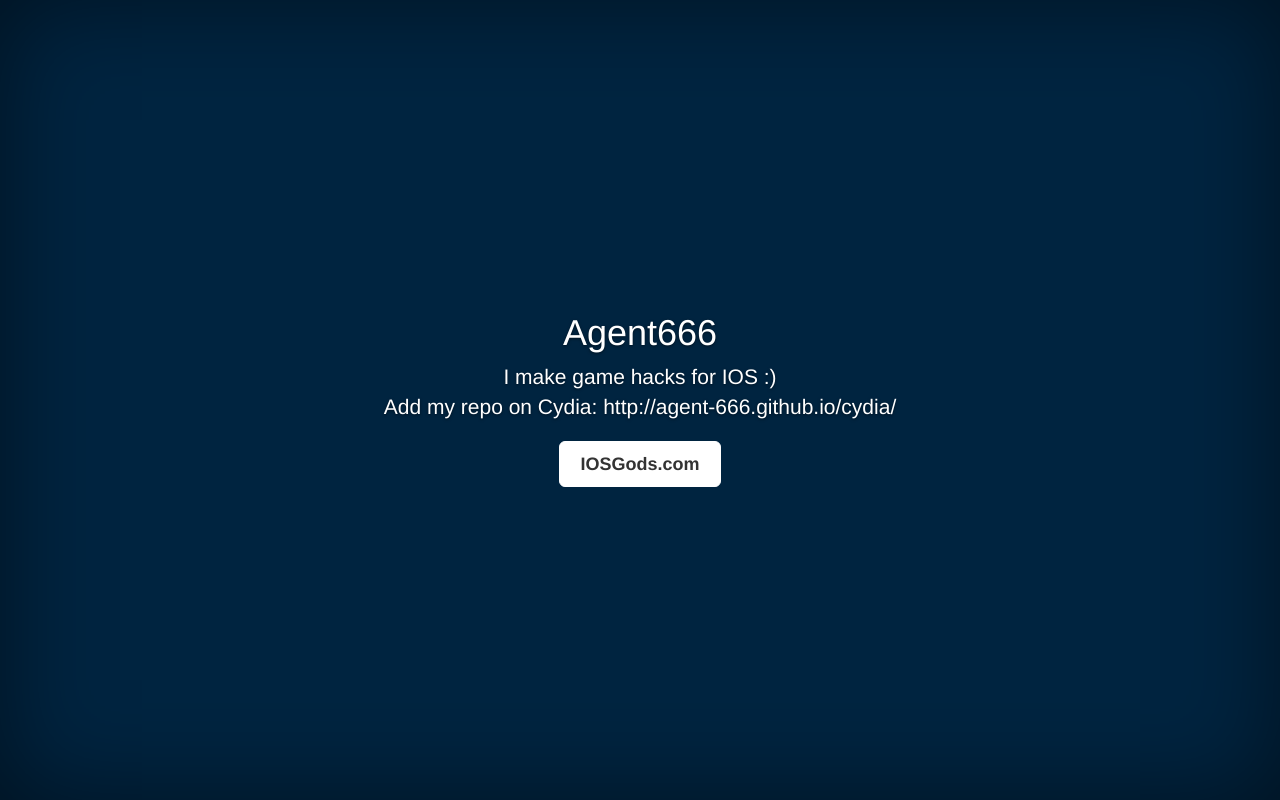
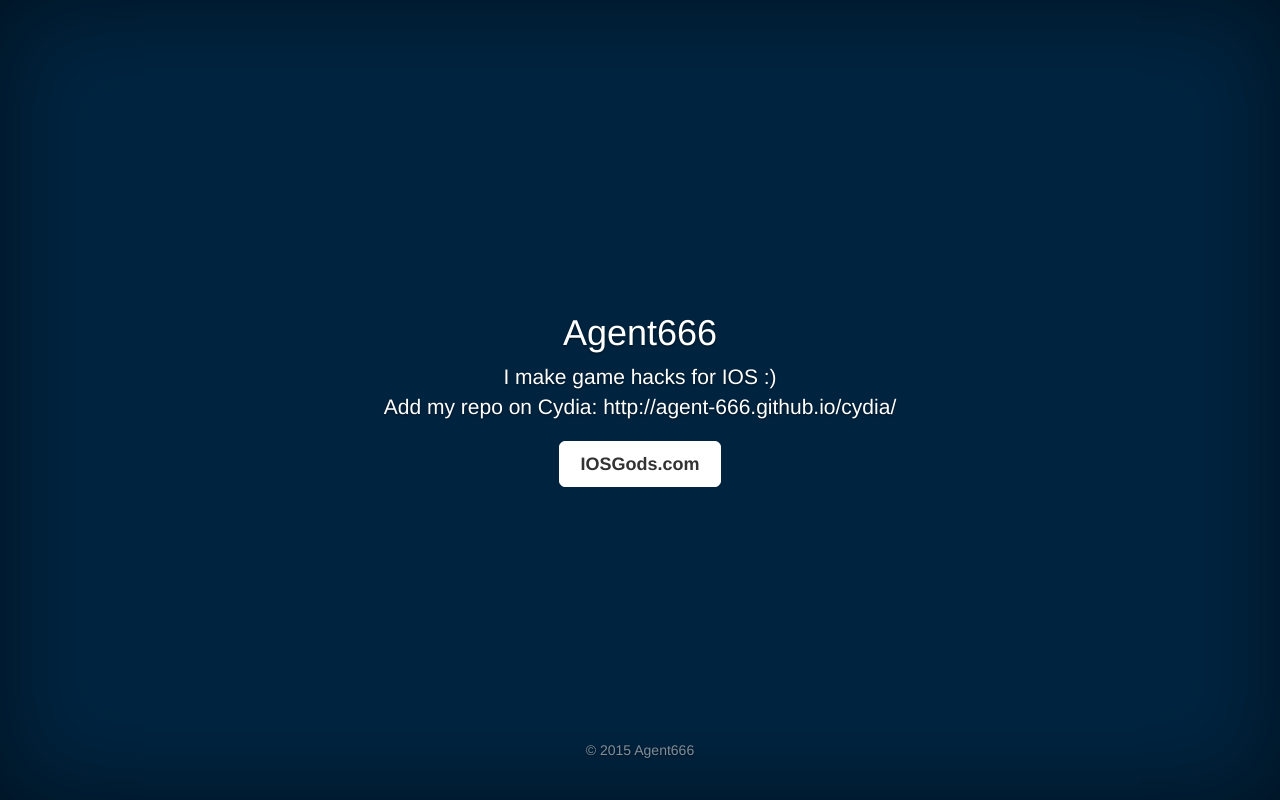
Before and after one commit to Agent-666/Agent-666.github.io, a plain HTML site: page index.html in a window 1280 px wide. Drawn offline with nearby package versions, Linux system fonts and the light colour scheme.

Commit message:
Added copyright

```diff
--- a/index.html
+++ b/index.html
@@ -16,6 +16,12 @@
               			<a href="http://iosgods.com/user/56887-agent666/" class="btn btn-lg btn-default">IOSGods.com</a>
             		</p>
           		</div>
+
+          		<div class="mastfoot">
+            		<div class="inner">
+              			<p>&copy; 2015 Agent666</p>
+            		</div>
+          		</div>
         	</div>
         </div>
     </div>
```
